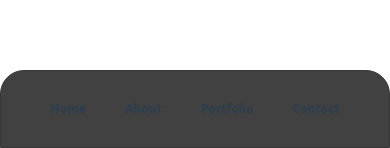
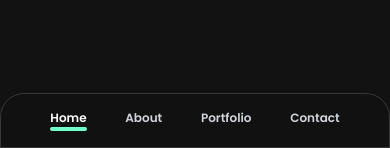
Before and after one commit to Brazer27/Portfolio-V1, a Vue app: page / in a window 390 px wide. Shown: the part 696-844 px from the top of the page. Built offline with nearby package versions, Linux system fonts and the light colour scheme.

Commit message:
Update App.vue

```diff
--- a/src/App.vue
+++ b/src/App.vue
@@ -1,29 +1,32 @@
 <template>
-  <!-- component -->
   <div class="max-w-7xl mx-auto flex flex-col relative">
+
     <nav class="max-w-7xl px-5 md:fixed top-0 z-[98] w-screen backdrop-blur-md bg-[#121212] bg-opacity-80">
       <div class="container mx-auto flex flex-wrap items-center justify-between">
         <button @click="redirectToHome" class="flex">
           <span class="self-center text-lg text-[#70ffc8] font-semibold whitespace-nowrap fadein-bot hover:text-teal-100">febryanriyadi;</span>
         </button>
         <div class="flex md:order-2 fadein-bot">
-          <a href="https://github.com/Brazer27">
-            <img class="w-9 rounded-full" src="https://seeklogo.com/images/G/github-logo-2E3852456C-seeklogo.com.png" alt="github">
-          </a>
+          <a href="https://github.com/Brazer27"><img class="w-9 rounded-full" src="https://seeklogo.com/images/G/github-logo-2E3852456C-seeklogo.com.png" alt="github"></a>
         </div>
         <div class="hidden md:flex justify-between items-center w-full md:w-auto md:order-1" id="mobile-menu-3">
           <ul class="flex-col md:flex-row flex md:space-x-8 mt-4 md:mt-0 md:text-sm md:font-medium">
             <li>
-              <a href="#home" @click.prevent="scrollToSection('home')" class="fadein-bot text-gray-700 hover:bg-gray-50 block pl-3 pr-4 py-2 md:hover:text-gray-500 md:p-0">Home</a>
+              <router-link to="/"
+                class="fadein-bot text-gray-700 hover:bg-gray-50 border-b border-gray-100 md:hover:bg-transparent md:border-0 block pl-3 pr-4 py-2 md:hover:text-gray-500 md:p-0"
+                aria-current="page">Home</router-link>
             </li>
             <li>
-              <a href="#about" @click.prevent="scrollToSection('about')" class="fadein-bot fadein-1 text-gray-700 hover:bg-gray-50 block pl-3 pr-4 py-2 md:hover:text-gray-500 md:p-0">About</a>
+              <router-link to="/about"
+                class="fadein-bot fadein-1 text-gray-700 hover:bg-gray-50 border-b border-gray-100 md:hover:bg-transparent md:border-0 block pl-3 pr-4 py-2 md:hover:text-gray-500 md:p-0">About</router-link>
             </li>
             <li>
-              <a href="#portfolio" @click.prevent="scrollToSection('portfolio')" class="fadein-bot fadein-2 text-gray-700 hover:bg-gray-50 block pl-3 pr-4 py-2 md:hover:text-gray-500 md:p-0">Portfolio</a>
+              <router-link to="/portfolio"
+                class="fadein-bot fadein-2 text-gray-700 hover:bg-gray-50 border-b border-gray-100 md:hover:bg-transparent md:border-0 block pl-3 pr-4 py-2 md:hover:text-gray-500 md:p-0">Portfolio</router-link>
             </li>
             <li>
-              <a href="#contact" @click.prevent="scrollToSection('contact')" class="fadein-bot fadein-3 text-gray-700 hover:bg-gray-50 block pl-3 pr-4 py-2 md:hover:text-gray-500 md:p-0">Contact</a>
+              <router-link to="/contact"
+                class="fadein-bot fadein-3 text-gray-700 hover:bg-gray-50 border-b border-gray-100 md:hover:bg-transparent md:border-0 block pl-3 pr-4 py-2 md:hover:text-gray-500 md:p-0">Contact</router-link>
             </li>
           </ul>
         </div>
@@ -33,35 +36,28 @@
     <div class="md:mt-[100px]">
       <router-view />
     </div>
-
-    <footer class="block md:hidden fixed bottom-0 left-0 right-0 rounded-t-3xl border border-[#383838] bg-[#121212] bg-opacity-80 backdrop-blur-md backdrop-opacity-90">
-      <nav class="flex justify-around py-4 text-xs">
-        <a href="#home" @click.prevent="scrollToSection('home')" class="text-gray-300 hover:text-white">Home</a>
-        <a href="#about" @click.prevent="scrollToSection('about')" class="text-gray-300 hover:text-white">About</a>
-        <a href="#portfolio" @click.prevent="scrollToSection('portfolio')" class="text-gray-300 hover:text-white">Portfolio</a>
-        <a href="#contact" @click.prevent="scrollToSection('contact')" class="text-gray-300 hover:text-white">Contact</a>
-      </nav>
-    </footer>
   </div>
+  <footer class="block md:hidden fixed bottom-0 left-0 right-0 rounded-t-3xl border border-[#383838] bg-[#121212] bg-opacity-80 backdrop-blur-md backdrop-opacity-90">
+  <nav class="flex justify-around py-4 text-xs">
+    <router-link to="/" class="text-gray-300 hover:text-white">Home</router-link>
+    <router-link to="/about" class="text-gray-300 hover:text-white">About</router-link>
+    <router-link to="/portfolio" class="text-gray-300 hover:text-white">Portfolio</router-link>
+    <router-link to="/contact" class="text-gray-300 hover:text-white">Contact</router-link>
+  </nav>
+</footer>
 </template>
 
 <script>
 export default {
   methods: {
     redirectToHome() {
-      this.$router.push('/');
-    },
-    scrollToSection(section) {
-      const element = document.getElementById(section);
-      if (element) {
-        element.scrollIntoView({ behavior: 'smooth' });
-      }
+      this.$router.push('/')
     }
   },
 }
 </script>
 
-<style scoped>
+<style>
 *,
 *::before,
 *::after {
```
